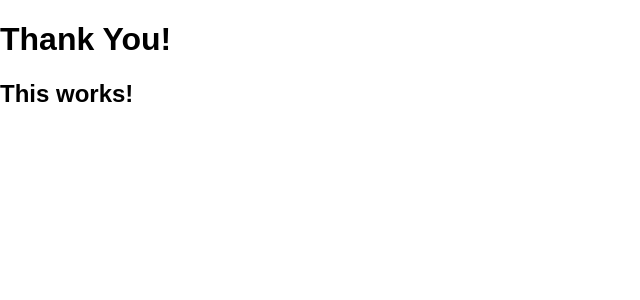
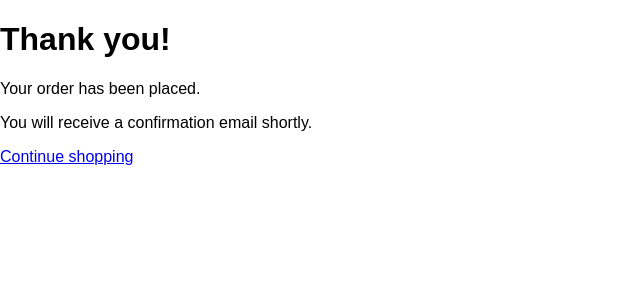
Before and after one commit to gokul-github-collab/django-forms-learnings, a Django app: page /thank-you/ in a window 1280 px wide. Shown: the top 300 px of the page, without its empty margins (0-640 px from the left). Run offline with Django 4.2, Linux system fonts and the light colour scheme.

Commit message:
Styled Thank You page

```diff
--- a/reviews/templates/reviews/thank_you.html
+++ b/reviews/templates/reviews/thank_you.html
@@ -5,6 +5,12 @@
 Thank You!
 {% endblock %}
 {% block content %}
-    <h1>Thank You!</h1>
-    <h2>{{message}} </h2>
+<div class="container">
+    <div class="thank-you">
+        <h1>Thank you!</h1>
+        <p>Your order has been placed.</p>
+        <p>You will receive a confirmation email shortly.</p>
+        <p><a href="/" class="button">Continue shopping</a></p>
+    </div>
+</div>
 {% endblock %}
--- a/reviews/views.py
+++ b/reviews/views.py
@@ -1,12 +1,10 @@
 from typing import Any, Dict
-
 from django.db.models.query import QuerySet
 from .models import Review
 from django.shortcuts import render
-from django.http import HttpResponse, HttpResponseRedirect
 from .forms import ReviewForm
 from django.views import View
-from django.views.generic import TemplateView, ListView, DetailView, FormView, CreateView
+from django.views.generic import TemplateView, ListView, DetailView, CreateView
 from .models import Review
 # Create your views here.
 
```
